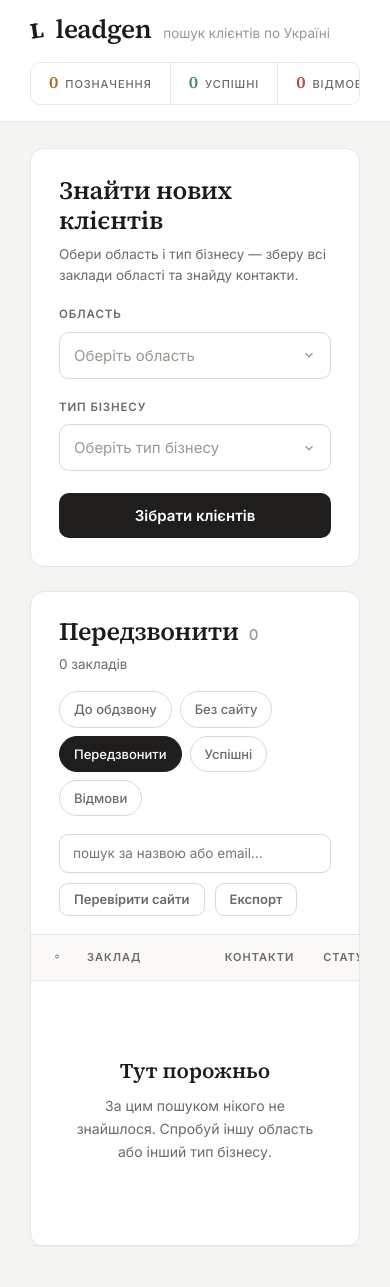
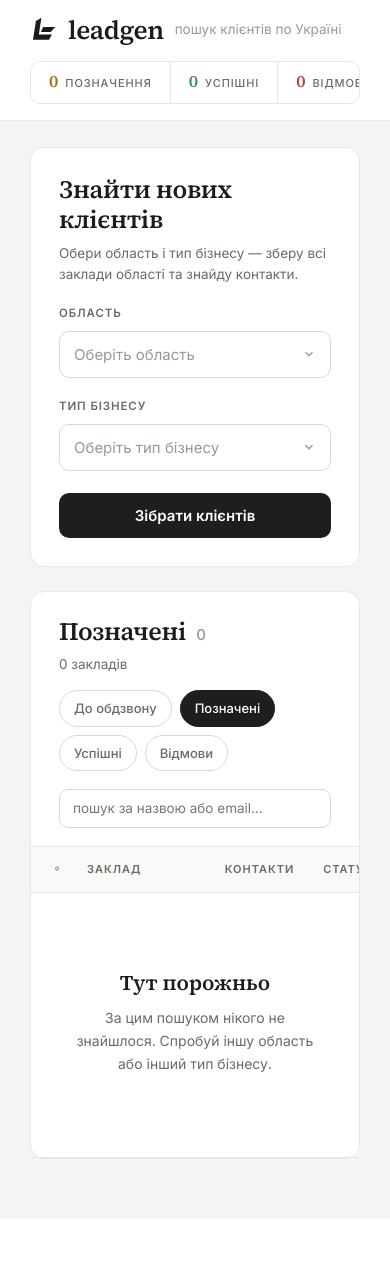
Before and after one commit to YuraItDeveloper14/Webscrapper, a Flask app: page /?status=marked in a window 390 px wide. Shown: the top 1287 px of the page. After the commit the page ends 1219 px from the top, so only its background shows below. Run offline with Flask 3, Linux system fonts and the light colour scheme; data that the repository does not hold is empty; some libraries are stand-ins or nearby versions.

Commit message:
focus: only businesses without a site and with a phone
He sells websites and works the phone, so the list now shows exactly that: a lead needs an empty website and a number to appear at all, which cut the Kyiv dentists from 179 to 62. The separate Без сайту filter is gone because every row is now that, and so are the bulk site-check and export buttons. Google Maps becomes the single check before dialling - the listing carries the number, the street and the website if one exists - so the Google-search pill went with them. The row action reads Позначити, and the wordmark is back to the angular L.

Co-Authored-By: Claude Opus 4.8 <noreply@anthropic.com>

```diff
--- a/leadgen/db.py
+++ b/leadgen/db.py
@@ -170,8 +170,11 @@ def _filter_conditions(search="", category="", status="", has_email="",
     conds = []
     if cat_key:  # the search that produced the lead (stored in `query`)
         conds.append(LEADS.c.query.like(cat_key + "%"))
-    if contactable:  # nothing to do with a business you cannot reach
-        conds.append(or_(_has(LEADS.c.email), _has(LEADS.c.phone), _has(LEADS.c.social)))
+    if contactable:
+        # He sells websites and works the phone, so a lead only counts when there
+        # is no site to compete with and a number to ring.
+        conds.append(_has(LEADS.c.phone))
+        conds.append(or_(LEADS.c.website.is_(None), LEADS.c.website == ""))
     if hide_done:  # already handled — they move to the Успішні / Відмови views
         conds.append(LEADS.c.email_status.notin_(("success", "rejected")))
     if search:
--- a/webapp/templates/base.html
+++ b/webapp/templates/base.html
@@ -34,8 +34,8 @@
   header.top{background:var(--panel);border-bottom:1px solid var(--border)}
   .top-in{display:flex;align-items:center;gap:18px;flex-wrap:wrap;
     padding:16px 30px;max-width:1360px;margin:0 auto}
-  .brand{display:flex;align-items:baseline;gap:12px;text-decoration:none}
-  .mark{font:700 22px/1 var(--serif);color:var(--ink);transform:rotate(-8deg);display:inline-block}
+  .brand{display:flex;align-items:center;gap:11px;text-decoration:none}
+  .mark{width:27px;height:27px;color:var(--ink);flex:0 0 auto}
   .brand .name{font:600 26px/1 var(--serif);letter-spacing:-.4px;color:var(--ink)}
   .brand .tag{font-size:13.5px;color:var(--ink-faint)}
   .readout{display:flex;margin-left:auto;border:1px solid var(--border);border-radius:10px;overflow:hidden}
@@ -94,7 +94,10 @@
 <header class="top">
   <div class="top-in">
     <a class="brand" href="{{ url_for('index') }}">
-      <span class="mark">L</span>
+      <svg class="mark" viewBox="0 0 64 64" aria-hidden="true">
+        <path d="M27 4 L14 12 L7 56 L45 56 L52 44 L21 44 L27 4 Z" fill="currentColor"/>
+        <path d="M31 26 L60 26 L49 38 L26 38 L31 26 Z" fill="currentColor"/>
+      </svg>
       <span class="name">leadgen</span>
       <span class="tag">пошук клієнтів по Україні</span>
     </a>
--- a/webapp/templates/leads.html
+++ b/webapp/templates/leads.html
@@ -160,7 +160,7 @@
 
     {% set keepq = keep %}
     <div class="res-h">
-      <h2>{% if filters.status %}{{ {'marked':'Передзвонити','success':'Успішні','rejected':'Відмови'}[filters.status] }}{% elif opp %}Без сайту{% else %}До обдзвону{% endif %}
+      <h2>{% if filters.status %}{{ {'marked':'Позначені','success':'Успішні','rejected':'Відмови'}[filters.status] }}{% else %}До обдзвону{% endif %}
         <span class="n">{{ total }}</span></h2>
       <div class="sub">
         {%- if keep.r %}{{ keep.r }}{{ '' if keep.r.startswith('м.') else ' область' }}
@@ -170,9 +170,8 @@
     </div>
 
     <div class="chips">
-      <a class="chip {{ 'on' if not blank and not opp and not filters.status }}" href="{{ url_for('index', all=1, category=filters.category, **keepq) }}">До обдзвону</a>
-      <a class="chip {{ 'on' if opp=='weak' }}" href="{{ url_for('index', opp='weak', category=filters.category, **keepq) }}">Без сайту</a>
-      <a class="chip {{ 'on' if filters.status=='marked' }}" href="{{ url_for('index', status='marked', **keepq) }}">Передзвонити</a>
+      <a class="chip {{ 'on' if not blank and not filters.status }}" href="{{ url_for('index', all=1, category=filters.category, **keepq) }}">До обдзвону</a>
+      <a class="chip {{ 'on' if filters.status=='marked' }}" href="{{ url_for('index', status='marked', **keepq) }}">Позначені</a>
       <a class="chip {{ 'on' if filters.status=='success' }}" href="{{ url_for('index', status='success', **keepq) }}">Успішні</a>
       <a class="chip {{ 'on' if filters.status=='rejected' }}" href="{{ url_for('index', status='rejected', **keepq) }}">Відмови</a>
       {% if filters.category %}<a class="chip on" href="{{ url_for('index', all=1, city=filters.city, status=filters.status, opp=opp, **keepq) }}">{{ category_label(filters.category) }} ✕</a>{% endif %}
@@ -188,14 +187,10 @@
         <input name="search" value="{{ filters.search }}" placeholder="пошук за назвою або email…">
         {% if filters.search %}<a class="qs-x" href="{{ url_for('index', opp=opp, status=filters.status, **keepq) }}">✕</a>{% endif %}
       </form>
-      <form method="post" action="{{ url_for('verify', **request.args.to_dict()) }}" style="margin:0" class="grow">
-        <button class="btn ghost sm" type="submit" title="Знайти тих, у кого сайт насправді є">Перевірити сайти</button>
-      </form>
-      <a class="btn ghost sm" href="{{ url_for('export', **request.args.to_dict()) }}">Експорт</a>
     </div>
 
     <div class="bulkbar" id="bulkbar"><b id="bulkCount">0</b> обрано ·
-      <button class="btn ghost sm" type="button" onclick="bulk('marked')">Передзвонити</button>
+      <button class="btn ghost sm" type="button" onclick="bulk('marked')">Позначити</button>
       <button class="btn ghost sm" type="button" onclick="bulk('success')">Успіх</button>
       <button class="btn ghost sm" type="button" onclick="bulk('rejected')">Відмова</button>
       <button class="btn ghost sm" type="button" onclick="clearSel()">Зняти</button>
@@ -229,13 +224,15 @@
               {% if pk %}<span class="pk {{ pk }}">{{ 'моб' if pk=='mobile' else 'стац' }}</span>{% endif %}
             {% elif not l.email %}<span class="tel none">без телефону</span>{% endif %}
             {% if l.email %}<a class="mail" href="mailto:{{ l.email }}">{{ l.email }}</a>{% endif %}
-            <a class="pill" href="{{ gmaps_url(l) }}" target="_blank" rel="noopener"><span class="o"></span>Google Maps</a>
-            {% if not l.website %}<a class="pill" href="{{ check_url(l) }}" target="_blank" rel="noopener" title="Перевірити, чи є в них сайт">сайт?</a>{% endif %}
+            {# Google Maps is the single source of truth before a call: it shows
+               the number, the street and whether a website exists at all #}
+            <a class="pill" href="{{ gmaps_url(l) }}" target="_blank" rel="noopener"
+               title="Картка бізнесу в Google Maps — телефон, адреса і сайт, якщо він є"><span class="o"></span>Google Maps</a>
             {% if l.social %}<a class="pill" href="{{ l.social }}" target="_blank" rel="noopener">соцмережі</a>{% endif %}
           </td>
           <td>
             <div class="acts">
-              {% for s, t in [('marked','Передзвонити'),('success','Успіх'),('rejected','Відмова')] %}
+              {% for s, t in [('marked','Позначити'),('success','Успіх'),('rejected','Відмова')] %}
                 <button class="act {{ 'on-' + s if l.email_status == s }}" data-s="{{ s }}"
                         onclick="setStatus({{ l.id }},'{{ s }}',this)">{{ t }}</button>
               {% endfor %}
@@ -246,7 +243,7 @@
         <tr><td colspan="4"><div class="empty">
           {% if stored %}
             <h3>Знайшлося {{ stored }}, але дзвонити нема кому</h3>
-            <p>У жодного не вказано ні телефону, ні пошти, ні соцмереж.</p>
+            <p>У списку лише ті, хто <b>без сайту й з телефоном</b>. Тут таких не виявилось — у решти або вже є сайт, або не вказано номер.</p>
           {% else %}
             <h3>Тут порожньо</h3>
             <p>За цим пошуком нікого не знайшлося. Спробуй іншу область або інший тип бізнесу.</p>
```
